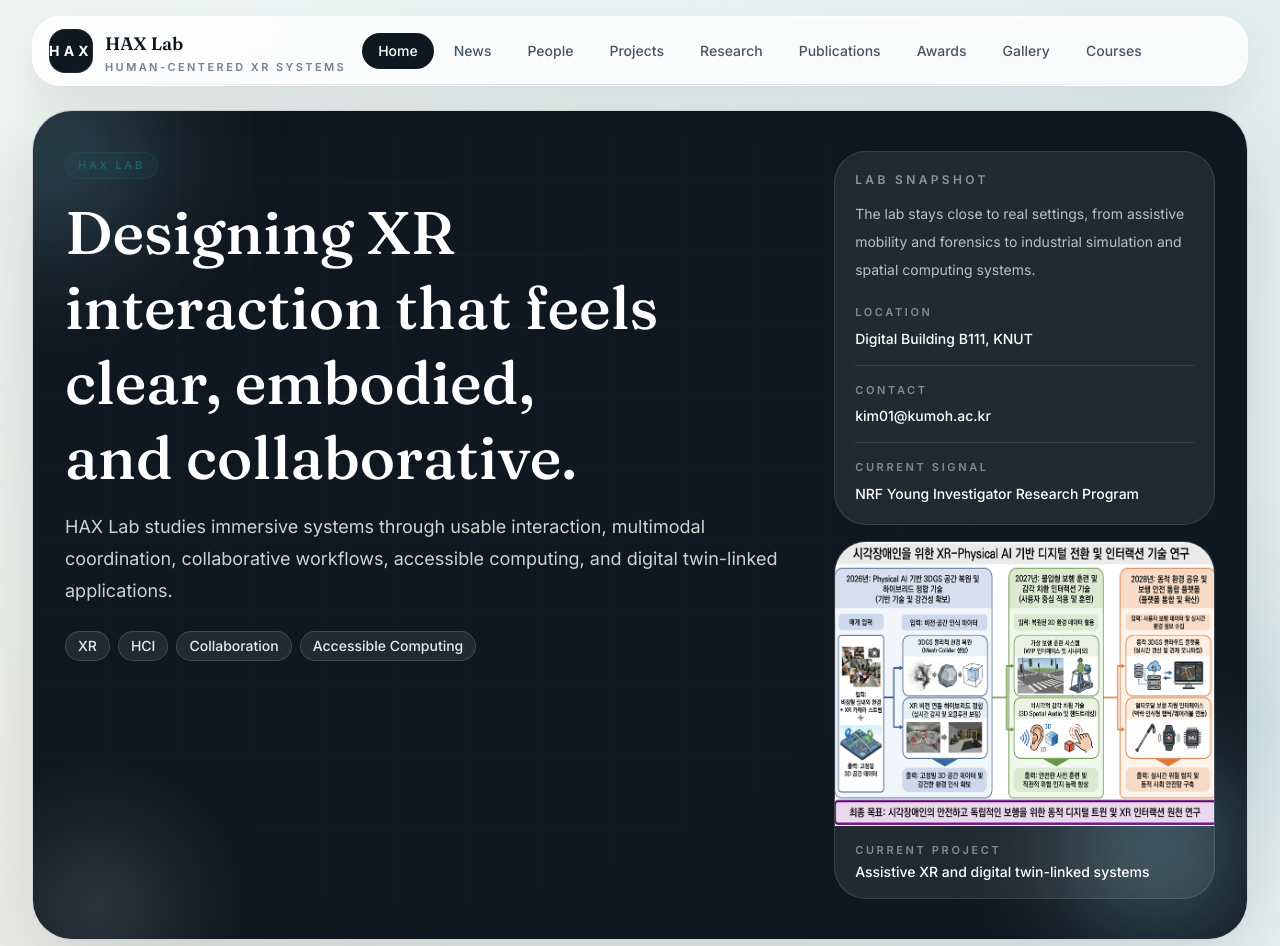
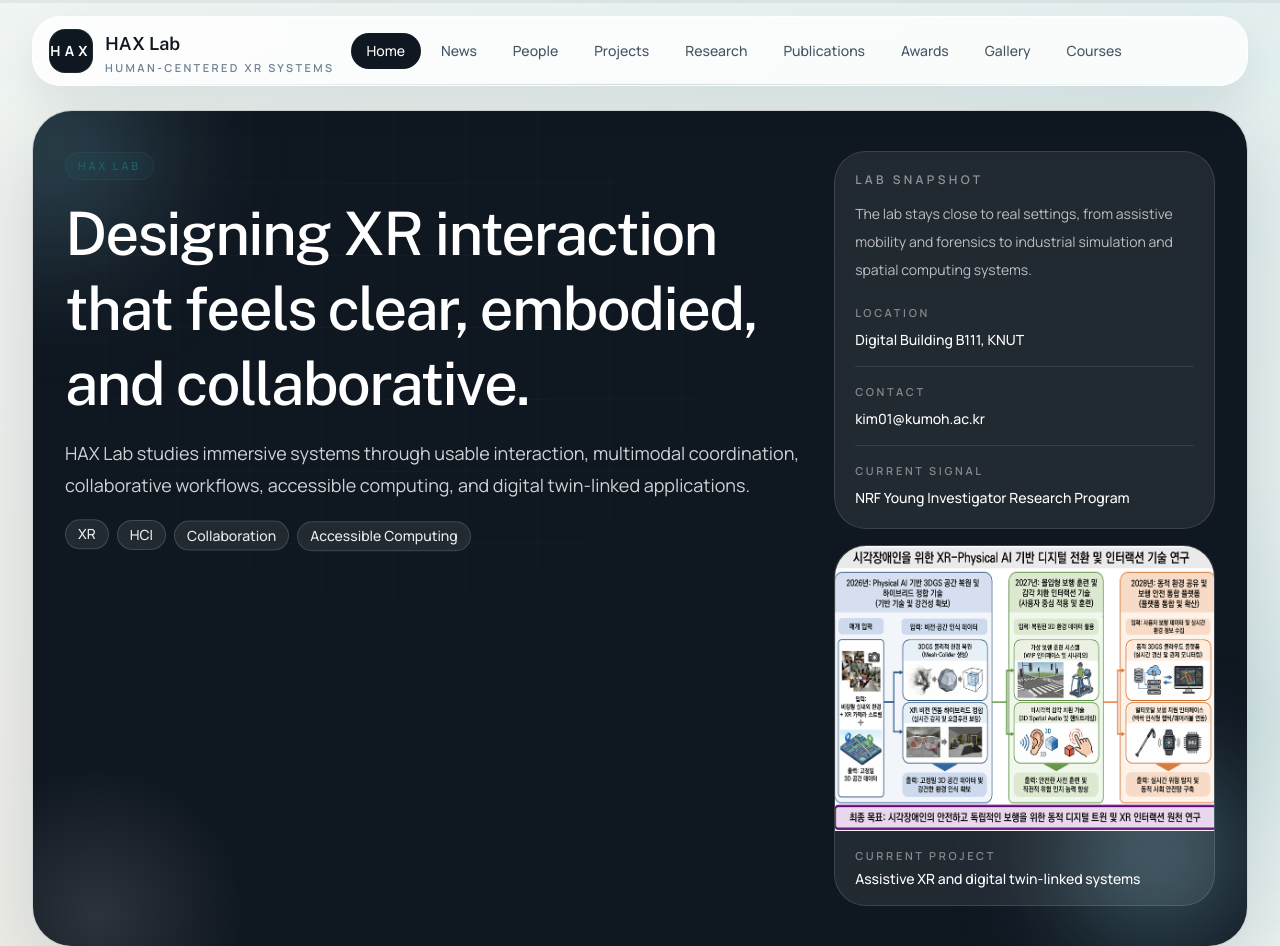
Before and after one commit to Insazor/haxlab_site, a website with bundled scripts: page index.html in a window 1280 px wide. Shown: the top 946 px of the page. Built offline with nearby package versions, Linux system fonts and the light colour scheme; animation ran at ten frames a second.

Commit message:
Refine typography and motion system

```diff
--- a/assets/css/source.css
+++ b/assets/css/source.css
@@ -1,12 +1,12 @@
-@import url("https://fonts.googleapis.com/css2?family=Fraunces:wght@500;600&family=Inter:wght@400;500;600;700;800&display=swap");
+@import url("https://fonts.googleapis.com/css2?family=Manrope:wght@400;500;600;700;800&family=Public+Sans:wght@500;600;700;800&display=swap");
 @import "tailwindcss";
 
 @source "../../*.html";
 @source "../js/site.js";
 
 @theme {
-  --font-sans: "Inter", ui-sans-serif, system-ui, sans-serif;
-  --font-serif: "Fraunces", ui-serif, Georgia, serif;
+  --font-sans: "Manrope", ui-sans-serif, system-ui, sans-serif;
+  --font-serif: "Public Sans", ui-sans-serif, system-ui, sans-serif;
   --color-ink-950: #0f1720;
   --color-ink-900: #16212c;
   --color-ink-700: #455564;
@@ -36,6 +36,7 @@
     min-height: 100vh;
     overflow-x: hidden;
     position: relative;
+    line-height: 1.65;
   }
 
   body::before {
@@ -69,6 +70,18 @@
     @apply text-inherit no-underline;
   }
 
+  h1,
+  h2,
+  h3,
+  h4 {
+    @apply font-serif;
+    letter-spacing: -0.03em;
+  }
+
+  p {
+    text-wrap: pretty;
+  }
+
   ::selection {
     @apply bg-lab-600/15 text-ink-950;
   }
@@ -85,6 +98,26 @@
     @apply sticky top-4 z-50 mx-auto flex max-w-7xl flex-wrap items-center gap-4 rounded-[1.75rem] border border-white/70 bg-white/80 px-4 py-3 shadow-[0_18px_40px_rgba(15,23,32,0.08)] backdrop-blur;
     position: sticky;
     overflow: hidden;
+  }
+
+  .scroll-indicator {
+    position: fixed;
+    inset: 0 0 auto;
+    z-index: 80;
+    height: 3px;
+    background: rgba(15, 23, 32, 0.06);
+    pointer-events: none;
+    opacity: 0;
+  }
+
+  .scroll-indicator__fill {
+    display: block;
+    width: 100%;
+    height: 100%;
+    transform: scaleX(0);
+    transform-origin: left center;
+    background: linear-gradient(90deg, rgba(44, 123, 130, 0.96), rgba(160, 235, 255, 0.96));
+    box-shadow: 0 0 20px rgba(66, 155, 163, 0.35);
   }
 
   .site-nav-wrap::after {
@@ -175,6 +208,7 @@
 
   .hero-card {
     @apply relative overflow-hidden rounded-[2.5rem] border border-white/80 bg-ink-950 px-6 py-8 text-white shadow-[0_30px_80px_rgba(15,23,32,0.14)] sm:px-8 sm:py-10;
+    transform-style: preserve-3d;
   }
 
   .hero-card::before {
@@ -203,6 +237,7 @@
 
   .hero-grid {
     @apply relative z-10 grid gap-8 xl:grid-cols-[minmax(0,1.2fr)_minmax(19rem,0.62fr)];
+    perspective: 1200px;
   }
 
   .panel-card {
--- a/assets/js/site.js
+++ b/assets/js/site.js
@@ -508,7 +508,7 @@ function hero(title, summary, tags, panel, art, options = {}) {
   const accentStrong = hexToRgba(accent, 0.36);
   const pageLabel = options.eyebrow || "HAX Lab";
   const artHtml = art ? `
-    <figure class="js-hero-panel overflow-hidden rounded-[2rem] border border-white/12 bg-white/[0.08]">
+    <figure class="js-hero-panel js-hero-layer overflow-hidden rounded-[2rem] border border-white/12 bg-white/[0.08]" data-hero-depth="18">
       <img class="aspect-[4/3] w-full object-cover" src="${esc(art.image)}" alt="${esc(art.title || title)}" loading="lazy">
       <figcaption class="space-y-1 px-5 py-4">
         <div class="text-[11px] font-semibold uppercase tracking-[0.24em] text-white/45">${esc(art.kicker || "Featured")}</div>
@@ -517,22 +517,22 @@ function hero(title, summary, tags, panel, art, options = {}) {
     </figure>
   ` : "";
   return `
-    <section class="hero-card">
-      <div class="orb js-orb-a -left-20 -top-16 h-48 w-48" style="background:${accentSoft};"></div>
-      <div class="orb js-orb-b bottom-0 right-0 h-44 w-44" style="background:${accentStrong};"></div>
+    <section class="hero-card js-hero-surface">
+      <div class="orb js-orb-a js-hero-layer -left-20 -top-16 h-48 w-48" data-hero-depth="28" style="background:${accentSoft};"></div>
+      <div class="orb js-orb-b js-hero-layer bottom-0 right-0 h-44 w-44" data-hero-depth="22" style="background:${accentStrong};"></div>
       <div class="hero-grid">
-        <div class="relative z-10 space-y-6">
+        <div class="relative z-10 space-y-6 js-hero-layer" data-hero-depth="12">
           <div class="space-y-4">
             <span class="eyebrow js-hero-line">${esc(pageLabel)}</span>
             <h1 class="js-hero-line max-w-4xl font-serif text-4xl leading-tight text-balance sm:text-5xl lg:text-6xl">${esc(title)}</h1>
             <p class="js-hero-line max-w-3xl text-base leading-8 text-white/80 sm:text-lg">${esc(summary)}</p>
           </div>
           <div class="js-hero-line flex flex-wrap gap-2">
-            ${tags.map((tag) => `<span class="rounded-full border border-white/15 bg-white/[0.08] px-3 py-1 text-sm font-medium text-white/90">${esc(tag)}</span>`).join("")}
+            ${tags.map((tag) => `<span class="js-hero-chip rounded-full border border-white/15 bg-white/[0.08] px-3 py-1 text-sm font-medium text-white/90">${esc(tag)}</span>`).join("")}
           </div>
         </div>
-        <div class="relative z-10 space-y-4">
-          <aside class="js-hero-panel rounded-[2rem] border border-white/12 bg-white/[0.08] p-5 backdrop-blur">
+        <div class="relative z-10 space-y-4 js-hero-layer" data-hero-depth="20">
+          <aside class="js-hero-panel js-hero-layer rounded-[2rem] border border-white/12 bg-white/[0.08] p-5 backdrop-blur" data-hero-depth="24">
             <p class="text-xs font-semibold uppercase tracking-[0.28em] text-white/50">${esc(panel.title)}</p>
             <p class="mt-3 text-sm leading-7 text-white/70">${esc(panel.text)}</p>
             <div class="mt-5 space-y-4">
@@ -549,6 +549,90 @@ function hero(title, summary, tags, panel, art, options = {}) {
       </div>
     </section>
   `;
+}
+
+function ensureScrollIndicator() {
+  let indicator = document.querySelector(".scroll-indicator");
+  if (!indicator) {
+    indicator = document.createElement("div");
+    indicator.className = "scroll-indicator";
+    indicator.innerHTML = '<span class="scroll-indicator__fill"></span>';
+    document.body.appendChild(indicator);
+  }
+  return indicator;
+}
+
+function initScrollIndicator() {
+  const indicator = ensureScrollIndicator();
+  const fill = indicator.querySelector(".scroll-indicator__fill");
+  if (!fill) return;
+
+  animate(indicator, {
+    opacity: [0, 1],
+    duration: 480,
+    ease: "outCubic",
+  });
+
+  const update = () => {
+    const max = document.documentElement.scrollHeight - window.innerHeight;
+    const progress = max > 0 ? clampValue(window.scrollY / max, 0, 1) : 0;
+    fill.style.transform = `scaleX(${progress})`;
+  };
+
+  update();
+  window.addEventListener("scroll", update, { passive: true });
+  window.addEventListener("resize", update);
+}
+
+function initHeroPointerMotion() {
+  if (!window.matchMedia("(pointer: fine)").matches) return;
+  const hero = document.querySelector(".js-hero-surface");
+  if (!hero) return;
+
+  const layers = [...hero.querySelectorAll("[data-hero-depth]")];
+  if (!layers.length) return;
+
+  let frame = 0;
+  let bounds = null;
+  let targetX = 0;
+  let targetY = 0;
+
+  const apply = () => {
+    frame = 0;
+    layers.forEach((layer) => {
+      const depth = Number(layer.dataset.heroDepth || 12);
+      animate(layer, {
+        translateX: targetX * depth,
+        translateY: targetY * depth,
+        duration: 520,
+        ease: "outQuad",
+      });
+    });
+  };
+
+  hero.addEventListener("pointerenter", () => {
+    bounds = hero.getBoundingClientRect();
+  });
+
+  hero.addEventListener("pointermove", (event) => {
+    bounds = bounds || hero.getBoundingClientRect();
+    const x = ((event.clientX - bounds.left) / bounds.width) - 0.5;
+    const y = ((event.clientY - bounds.top) / bounds.height) - 0.5;
+    targetX = x * 1.35;
+    targetY = y * 1.15;
+    if (!frame) frame = window.requestAnimationFrame(apply);
+  });
+
+  hero.addEventListener("pointerleave", () => {
+    targetX = 0;
+    targetY = 0;
+    bounds = null;
+    if (!frame) frame = window.requestAnimationFrame(apply);
+  });
+
+  window.addEventListener("resize", () => {
+    bounds = null;
+  });
 }
 
 function sectionWrap(title, intro, inner, options = "") {
@@ -842,6 +926,14 @@ function initHeroScene() {
     delay: stagger(120, { start: 180 }),
     ease: "outExpo",
   });
+  animate(".js-hero-chip", {
+    translateY: [0, -7],
+    duration: 2200,
+    delay: stagger(140),
+    loop: true,
+    alternate: true,
+    ease: "inOutSine",
+  });
   animate(".js-orb-a", {
     translateX: ["-2%", "3%"],
     translateY: ["-2%", "4%"],
@@ -924,6 +1016,8 @@ function initHeroScene() {
     window.requestAnimationFrame(updateParallax);
   }, { passive: true });
   window.addEventListener("resize", updateParallax);
+
+  initHeroPointerMotion();
 }
 
 function updateMeta(pageKey) {
@@ -952,6 +1046,7 @@ function init() {
   setupMenu(PROFILE_DATA[pageKey] ? "people" : pageKey);
   updateMeta(pageKey);
   renderPage(pageKey);
+  initScrollIndicator();
   initHeroScene();
 }
 
```
Also changed, not shown: assets/css/site.css.
